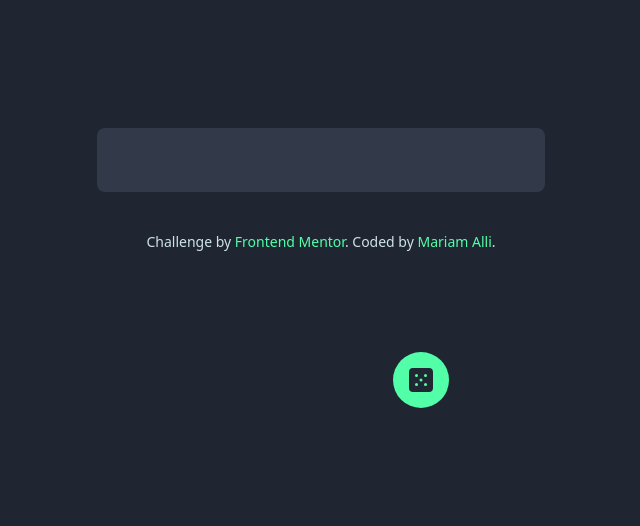
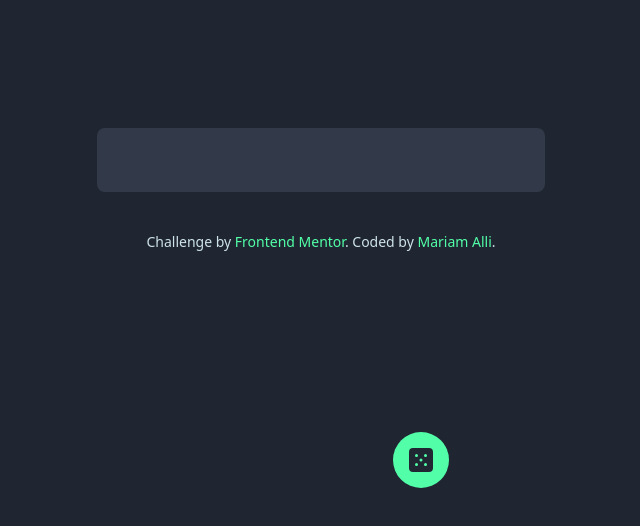
Before and after one commit to mariamALLI/advice-qoutes, a plain HTML site: page index.html in a window 1280 px wide. Shown: the whole page, without its empty margins (319-959 px from the left). Drawn offline with nearby package versions, Linux system fonts and the light colour scheme; no server answers.

Commit message:
Update index.html

```diff
--- a/index.html
+++ b/index.html
@@ -21,7 +21,7 @@
          Advice text goes here -->
       </div>
       <div>
-        <button class="absolute cursor left-[10rem] top-[16.5rem] p-4 mt-4 rounded-full bg-neon_green hover:shadow-[0_0px_25px_#0f93f2] xl:left-[44.5rem] xl:top-[21rem] md:top-[22.5rem] md:left-[30.5rem]" id="fetch-btn"><img id="click-fetch" src="images/icon-dice.svg" alt="dice-btn-img"></button>
+        <button class="absolute cursor left-[10rem] top-[16.5rem] p-4 mt-4 rounded-full bg-neon_green hover:shadow-[0_0px_25px_#0f93f2] xl:left-[44.5rem] xl:top-[26rem] md:top-[22.5rem] md:left-[30.5rem]" id="fetch-btn"><img id="click-fetch" src="images/icon-dice.svg" alt="dice-btn-img"></button>
       </div>
 
     </div>
```
